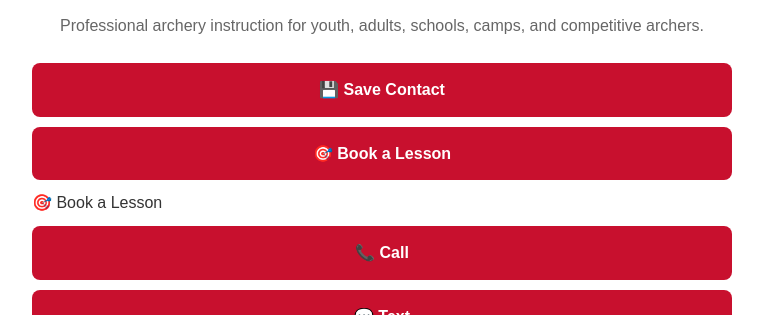
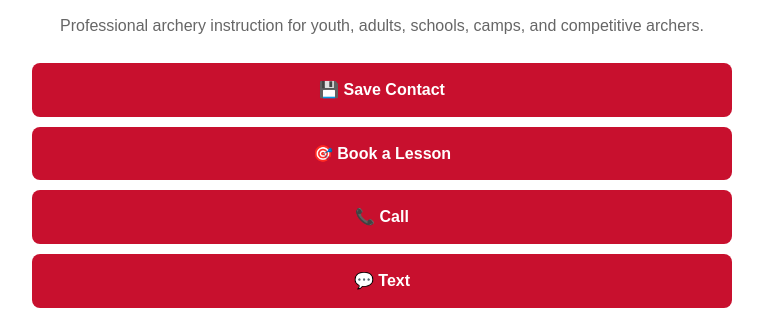
Before and after one commit to coachclarkearchery/contact-info, a plain HTML site: page index.html in a window 1280 px wide. Shown: the part 446-761 px from the top of the page, without its empty margins (258-1021 px from the left). Drawn offline with Linux system fonts and the light colour scheme.

Commit message:
Update index.html

```diff
--- a/index.html
+++ b/index.html
@@ -77,8 +77,6 @@ Professional archery instruction for youth, adults, schools, camps, and competit
 
 <a class="button"
 href="sms:+12513171151?body=Hi%20Coach%20Clarke!%20I'd%20like%20to%20book%20an%20archery%20lesson.%20The%20student's%20name%20is%20___,%20age%20is%20___,%20and%20experience%20level%20is%20___.">
-🎯 Book a Lesson
-</a>
 🎯 Book a Lesson
 </a>
 
```
